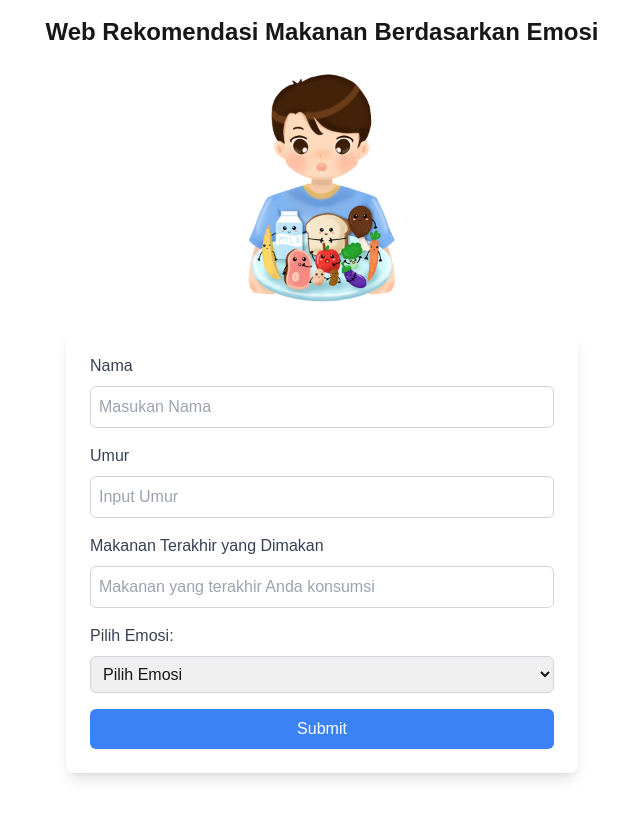
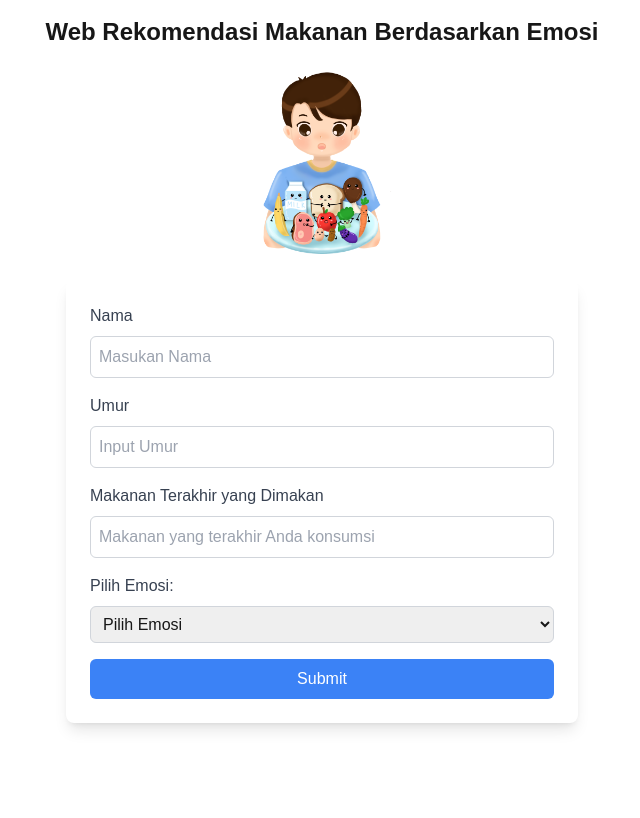
Before and after one commit to didinardiansah97/nutritional-recommendations, a Next.js app: page / in a window 1280 px wide. Shown: the top 818 px of the page, without its empty margins (318-958 px from the left). Built offline with nearby package versions, Linux system fonts and the light colour scheme.

Commit message:
Update page.tsx

```diff
--- a/app/page.tsx
+++ b/app/page.tsx
@@ -553,7 +553,7 @@ export default function App() {
       <img
           src="/image/bergizi.png" // Ganti dengan path gambar PNG Anda
           alt="Biodata Icon"
-          className="w-full max-w-[250px] h-auto object-contain rounded-t-lg mb-4 mx-auto"
+          className="w-full max-w-[200px] h-auto object-contain rounded-t-lg mb-4 mx-auto"
         />
       <form onSubmit={handleSubmit} className="bg-white p-6 rounded-lg shadow-lg max-w-lg mx-auto">
         <div className="mb-4">
```
